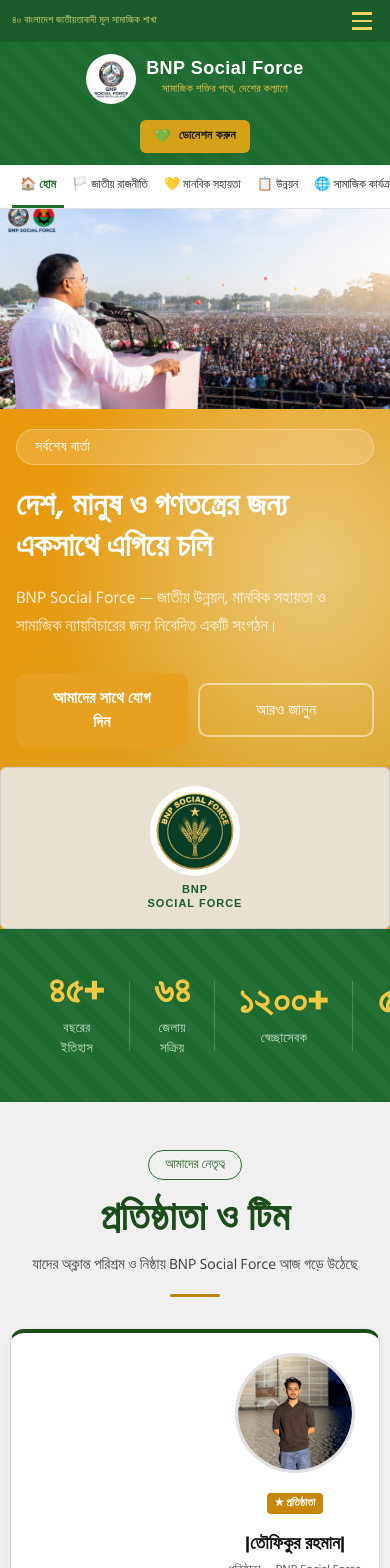
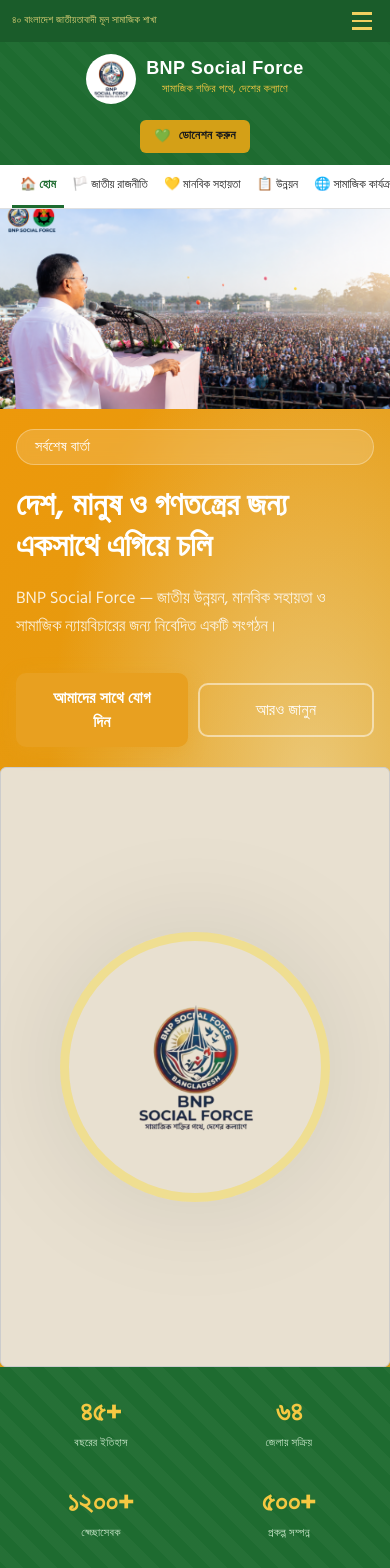
Before and after one commit to adnanasif12/BNP-SOCIAL-FORCE, a React (Vite) app: page / in a window 390 px wide. Shown: the top 1568 px of the page. Built offline with nearby package versions, Linux system fonts and the light colour scheme.

Commit message:
Add responsive mobile design for hero, founder card, latest news, and stats sections with optimized logo sizing and styling

```diff
--- a/src/components/HeroSection.jsx
+++ b/src/components/HeroSection.jsx
@@ -42,10 +42,9 @@
       {/* Right Logo Aside */}
       <div className="hero-logo-aside">
         <img
-          src="/images/bnp-logo.png"
-          alt="BNP Social Force"
+          src="/images/logo.png"
+          alt="BNP Social Force Logo"
         />
-        <span>BNP<br />SOCIAL FORCE</span>
       </div>
     </section>
   );
--- a/src/styles/founderCard.css
+++ b/src/styles/founderCard.css
@@ -144,6 +144,11 @@
   .founder-avatar {
     width: 160px;
     height: 160px;
+    margin-left: 50px;
+  }
+
+  .founder-info {
+    margin-left: 50px;
   }
 
   .founder-avatar-text {
@@ -186,14 +191,16 @@
   .founder-avatar {
     width: 120px;
     height: 120px;
+    margin-left: 0;
+  }
+
+  .founder-info {
+    width: 100%;
+    margin-left: 0;
   }
 
   .founder-avatar-text {
     font-size: 20px;
-  }
-
-  .founder-info {
-    width: 100%;
   }
 
   .founder-name {
--- a/src/styles/hero.css
+++ b/src/styles/hero.css
@@ -41,6 +41,25 @@
 
 .hero-logo-aside {
   display: none;
+  flex-direction: column;
+  align-items: center;
+  justify-content: center;
+  gap: 0;
+  text-align: center;
+  min-height: 600px;
+  width: 100%;
+}
+
+.hero-logo-aside img {
+  width: 450px;
+  height: 450px;
+  object-fit: fill;
+  border: 3px solid rgba(255, 215, 0, 0.3);
+  border-radius: 50%;
+  background: transparent;
+  padding: 0;
+  box-shadow: 0 0 40px rgba(0, 0, 0, 0.1);
+  transform: scale(3);
 }
 
 
@@ -145,7 +164,11 @@
     grid-column: 1;
     grid-row: 2;
     flex: 1;
-    padding: 36px 48px;
+    padding: 50px ;
+    display: flex;
+    flex-direction: column;
+    justify-content: center;
+    min-height: 500px;
   }
 
   .hero-banner-image {
@@ -159,8 +182,26 @@
     display: flex;
     grid-column: 2;
     grid-row: 2;
-    padding: 36px 48px;
+    padding: 50px;
+    flex-direction: column;
+    align-items: center;
+    justify-content: center;
+    min-height: 600px;
+    width: 100%;
+
   }
+  //    min-height: 500px;
+
+
+  .hero-logo-aside img {
+    width: 700px;
+    height: 700px;
+    object-fit: fill;
+    max-width: 100%;
+    transform: scale(2.8);    transform: scale(3);  }
+
+        /* transform: scale(2.8);    transform: scale(3);  } */
+
 
   .hero-title {
     font-size: 36px;
@@ -202,6 +243,18 @@
     grid-column: 1;
     grid-row: 3;
     padding: 28px 32px;
+    flex-direction: column;
+    align-items: center;
+    justify-content: center;
+    width: 100%;
+  }
+
+  .hero-logo-aside img {
+    width: 500px;
+    height: 500px;
+    object-fit: fill;
+    max-width: 100%;
+    transform: scale(3);
   }
 
   .hero-title {
@@ -251,7 +304,18 @@
     display: flex;
     grid-column: 1;
     grid-row: 3;
-    padding: 20px 16px;
+    padding: 20px;
+    flex-direction: column;
+    align-items: center;
+    justify-content: center;
+    width: 100%;
+  }
+
+  .hero-logo-aside img {
+    width: 350px;
+    height: 350px;
+    object-fit: fill;
+    max-width: 100%;
   }
 
   .hero-banner-image {
--- a/src/styles/latestNews.css
+++ b/src/styles/latestNews.css
@@ -138,3 +138,123 @@
   margin: 0;
   font-family: "Hind Siliguri", "SolaimanLipi", sans-serif;
 }
+
+/* RESPONSIVE DESIGN */
+
+/* DESKTOP (1024px and above) */
+@media (min-width: 1024px) {
+  .latest-news-section {
+    padding: 30px 40px;
+  }
+
+  .news-grid {
+    display: grid;
+    grid-template-columns: 1fr 1fr;
+    gap: 18px;
+  }
+
+  .section-title {
+    font-size: 1.35rem;
+  }
+
+  .card-title {
+    font-size: 0.97rem;
+  }
+}
+
+/* TABLET (768px to 1023px) */
+@media (max-width: 1023px) and (min-width: 768px) {
+  .latest-news-section {
+    padding: 24px 28px;
+  }
+
+  .section-header {
+    margin-bottom: 18px;
+  }
+
+  .section-title {
+    font-size: 1.2rem;
+  }
+
+  .news-grid {
+    display: grid;
+    grid-template-columns: 1fr;
+    gap: 16px;
+  }
+
+  .card-image-area {
+    height: 130px;
+  }
+
+  .card-title {
+    font-size: 0.95rem;
+  }
+
+  .card-date {
+    font-size: 0.78rem;
+  }
+
+  .see-all-link {
+    font-size: 0.85rem;
+  }
+}
+
+/* MOBILE (below 768px) */
+@media (max-width: 767px) {
+  .latest-news-section {
+    padding: 20px 16px;
+  }
+
+  .section-header {
+    margin-bottom: 16px;
+    flex-direction: column;
+    align-items: flex-start;
+    gap: 8px;
+  }
+
+  .section-title {
+    font-size: 1.1rem;
+  }
+
+  .see-all-link {
+    font-size: 0.82rem;
+  }
+
+  .news-grid {
+    display: grid;
+    grid-template-columns: 1fr;
+    gap: 14px;
+  }
+
+  .news-card {
+    border-radius: 8px;
+  }
+
+  .card-image-area {
+    height: 120px;
+    padding: 10px;
+  }
+
+  .category-badge {
+    font-size: 0.7rem;
+    padding: 2px 8px;
+  }
+
+  .card-body {
+    padding: 12px 14px;
+  }
+
+  .card-title {
+    font-size: 0.92rem;
+    margin: 0 0 5px;
+  }
+
+  .card-date {
+    font-size: 0.75rem;
+  }
+
+  .title-bar {
+    width: 4px;
+    height: 22px;
+  }
+}
--- a/src/styles/stats.css
+++ b/src/styles/stats.css
@@ -54,3 +54,76 @@
   font-weight: 400;
   letter-spacing: 0.3px;
 }
+
+/* RESPONSIVE DESIGN */
+
+/* DESKTOP (1024px and above) */
+@media (min-width: 1024px) {
+  .stats-section {
+    padding: 28px 24px;
+    grid-template-columns: repeat(4, 1fr);
+  }
+
+  .stats-item {
+    padding: 16px 24px;
+  }
+
+  .stats-number {
+    font-size: 38px;
+  }
+
+  .stats-label {
+    font-size: 13px;
+  }
+}
+
+/* TABLET (768px to 1023px) */
+@media (max-width: 1023px) and (min-width: 768px) {
+  .stats-section {
+    padding: 24px 20px;
+    grid-template-columns: repeat(2, 1fr);
+    gap: 12px;
+  }
+
+  .stats-item {
+    padding: 14px 16px;
+  }
+
+  .stats-item:not(:last-child)::after {
+    display: none;
+  }
+
+  .stats-number {
+    font-size: 32px;
+  }
+
+  .stats-label {
+    font-size: 12px;
+  }
+}
+
+/* MOBILE (below 768px) */
+@media (max-width: 767px) {
+  .stats-section {
+    padding: 20px 12px;
+    grid-template-columns: repeat(2, 1fr);
+    gap: 10px;
+  }
+
+  .stats-item {
+    padding: 12px 10px;
+  }
+
+  .stats-item:not(:last-child)::after {
+    display: none;
+  }
+
+  .stats-number {
+    font-size: 28px;
+  }
+
+  .stats-label {
+    font-size: 11px;
+    margin-bottom: 4px;
+  }
+}
```
Also changed, not shown: public/images/logo.png.
